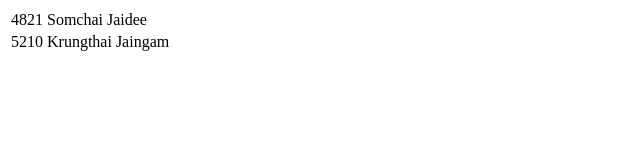
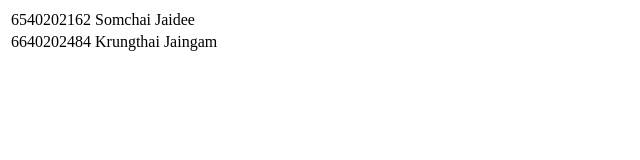
Before and after one commit to PocharaKung/Lab33, a plain HTML site: page index.html in a window 1280 px wide. Shown: the whole page, without its empty margins (0-640 px from the left). Drawn offline with Linux system fonts and the light colour scheme.

Commit message:
fullcode

```diff
--- a/index.html
+++ b/index.html
@@ -7,10 +7,10 @@
     <body>
         <table>
             <tr>
-                <td>4821</td><td>Somchai Jaidee</td>
+                <td>6540202162</td><td>Somchai Jaidee</td>
             </tr>
             <tr>
-                <td>5210</td><td>Krungthai Jaingam</td>
+                <td>6640202484</td><td>Krungthai Jaingam</td>
             </tr>
         </table>
     </body>
```
